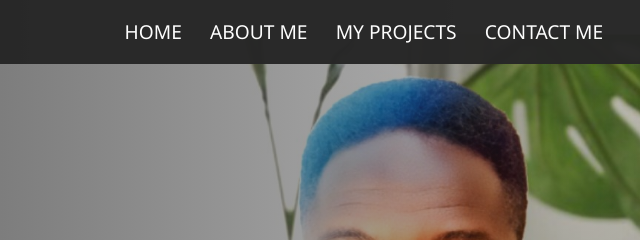
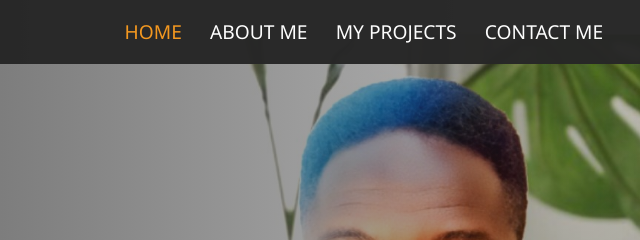
Before and after one commit to Phildeoner/Portfolio-Project, a website: page index.html in a window 1280 px wide. Shown: the top 240 px of the page, 640-1280 px from the left. Drawn offline with Linux system fonts and the light colour scheme.

Commit message:
Update script.js file

```diff
--- a/index.html
+++ b/index.html
@@ -17,7 +17,7 @@
       <nav class="nav">
         <ul class="menu-nav">
           <li class="menu-nav_item">
-            <a href="#home" class="menu-nav_link">Home</a>
+            <a href="#home" class="menu-nav_link active">Home</a>
           </li>
           <li class="menu-nav_item">
             <a href="#about" class="menu-nav_link">About Me</a>
--- a/script.js
+++ b/script.js
@@ -26,6 +26,25 @@ function toggleMenu() {
 
 menuBtn.addEventListener('click', toggleMenu);
 
+const sections = document.querySelectorAll('section');
+const navLinks = document.querySelectorAll('header nav a');
+
+window.onscroll = () => {
+  sections.forEach((sec) => {
+    const top = window.scrollY;
+    const offset = sec.offsetTop - 150;
+    const height = sec.offsetHeight;
+    const id = sec.getAttribute('id');
+
+    if (top >= offset && top < offset + height) {
+      navLinks.forEach((links) => {
+        links.classList.remove('active');
+        document.querySelector(`header nav a[href*=${id}]`).classList.add('active');
+      });
+    }
+  });
+};
+
 window.formbutton=window.formbutton||function(){(formbutton.q=formbutton.q||[]).push(arguments)};
       formbutton("create", {
         action: "https://formspree.io/f/xdovzlev",
--- a/style.css
+++ b/style.css
@@ -2,6 +2,7 @@
   box-sizing: border-box;
   margin: 0;
   padding: 0;
+  scroll-behavior: smooth;
 }
 
 #about {
@@ -46,6 +47,10 @@ p {
 
 #about_bio .text-secondary {
   padding-bottom: 1rem;
+}
+
+.active {
+  color: #f5981e;
 }
 
 #about .jobs {
```
